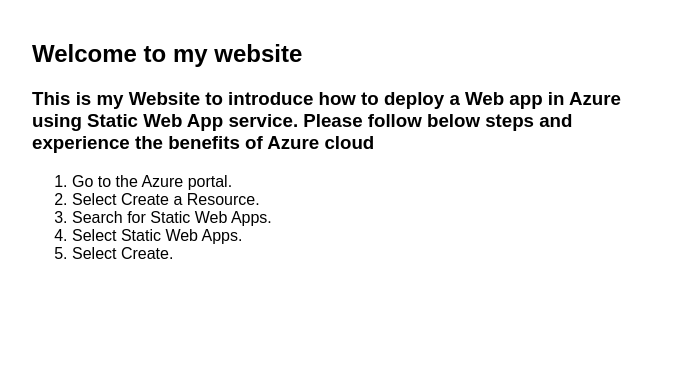
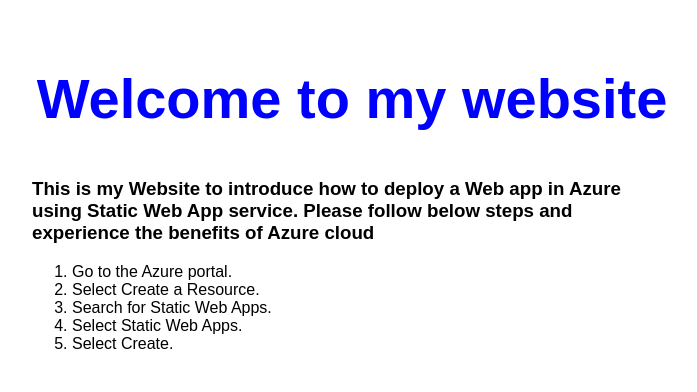
Before and after one commit to tran0507/cst8911lab3, a website: page src/index.html in a window 1280 px wide. Shown: the whole page, without its empty margins (288-985 px from the left). Drawn offline with Linux system fonts and the light colour scheme.

Commit message:
Update styles.css

```diff
--- a/src/styles.css
+++ b/src/styles.css
@@ -15,7 +15,8 @@
   padding: 20px;
 }
 
-main > h1 {
+main > h2 {
   text-align: center;
   font-size: 3.5em;
+  color: blue;
 }
```
